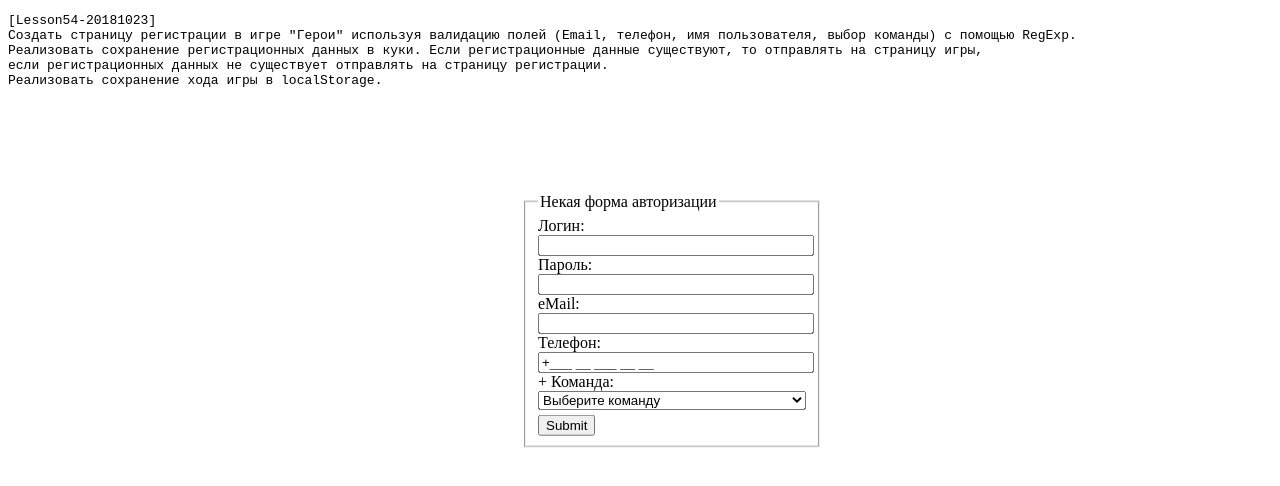
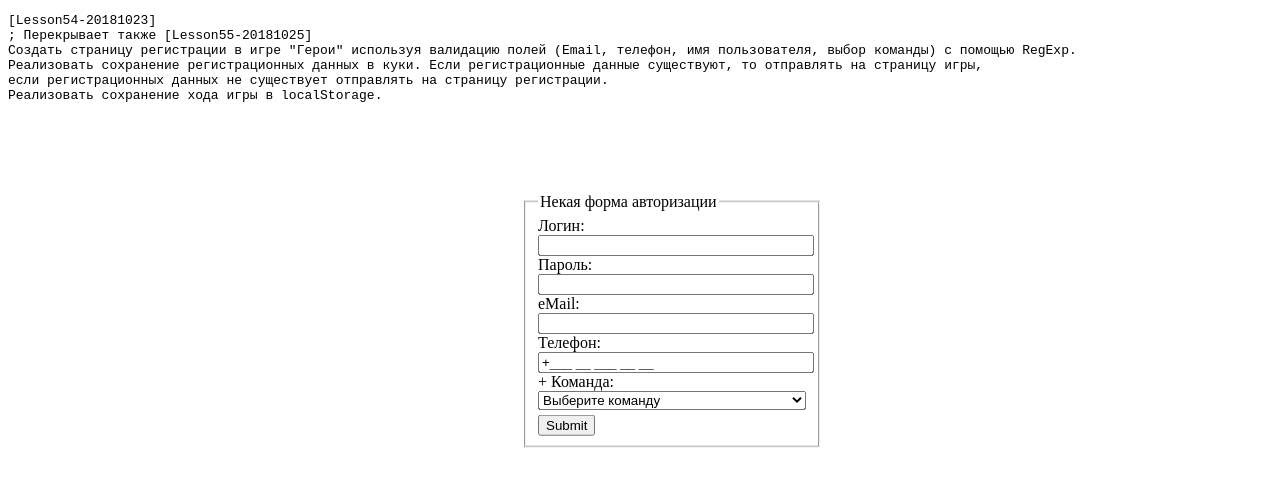
Before and after one commit to ZVanoFD18/Lesson54-20181023, a plain HTML site: page login.html in a window 1280 px wide. Drawn offline with Linux system fonts and the light colour scheme.

Commit message:
Добален комментарий "; Перекрывает также [Lesson55-20181025]"

```diff
--- a/login.html
+++ b/login.html
@@ -19,6 +19,7 @@
 <body>
 <pre>
 [Lesson54-20181023]
+; Перекрывает также [Lesson55-20181025]
 Создать страницу регистрации в игре "Герои" используя валидацию полей (Email, телефон, имя пользователя, выбор команды) с помощью RegExp.
 Реализовать сохранение регистрационных данных в куки. Если регистрационные данные существуют, то отправлять на страницу игры,
 если регистрационных данных не существует отправлять на страницу регистрации.
```
